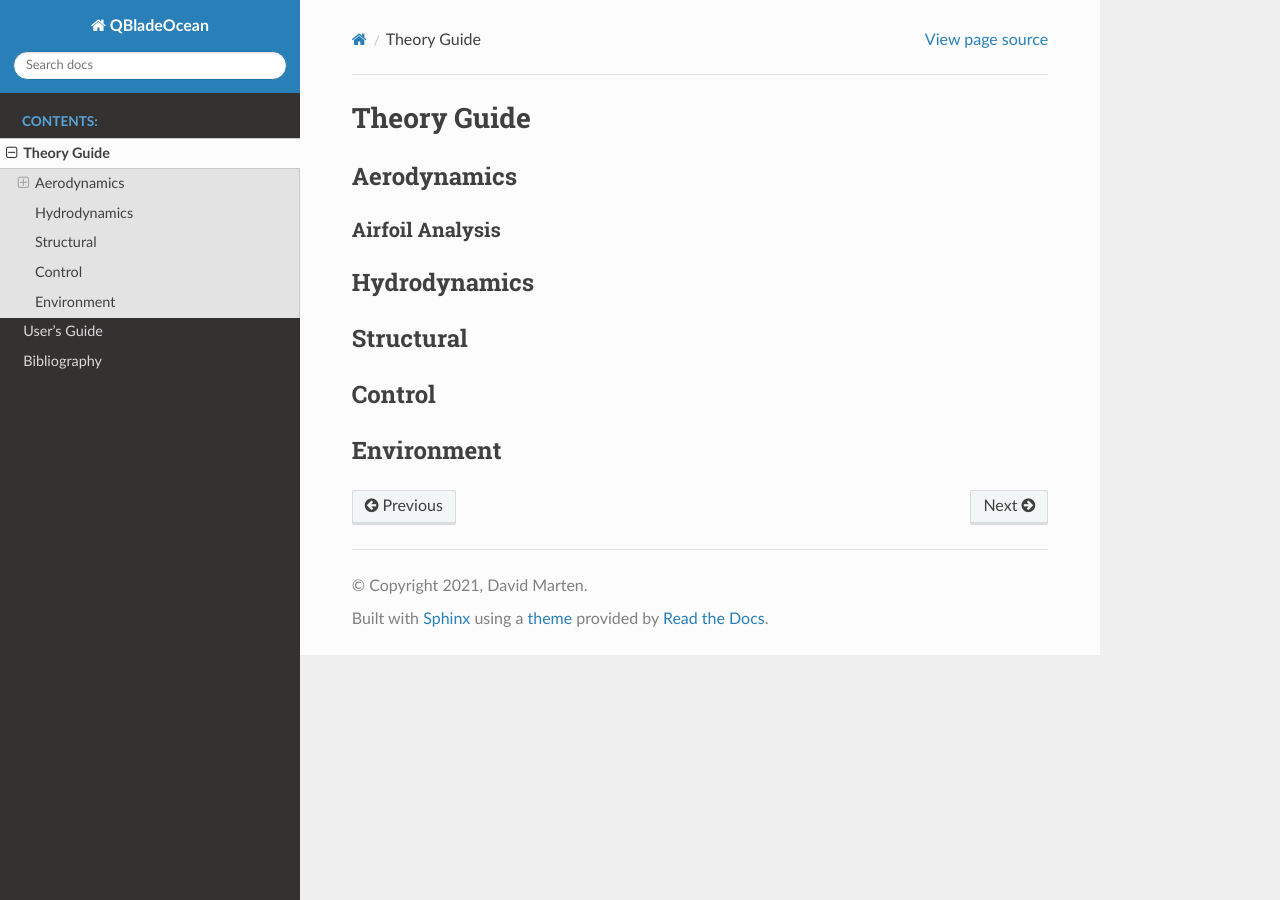
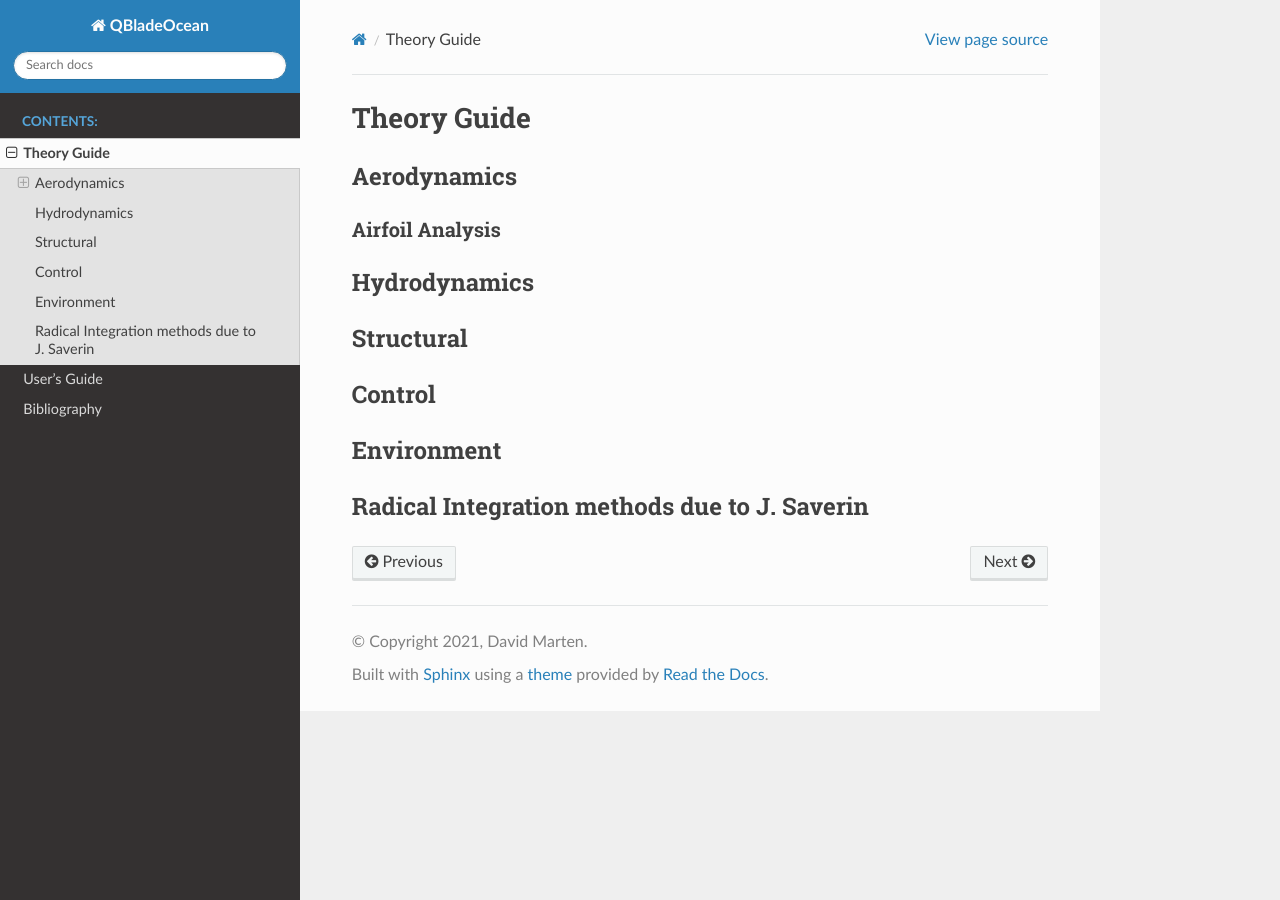
Before and after one commit to QBladeOcean/QBladeOceanDocs, a Sphinx documentation site: the page built from docs/source/theory_guide.rst, in a window 1280 px wide. Built offline with Sphinx 7.4.7 and the Read the Docs theme 2.0.0, drawn with Linux system fonts in a browser that asks for light colours.

Commit message:
- joe's mod

```diff
--- a/docs/source/theory_guide.rst
+++ b/docs/source/theory_guide.rst
@@ -18,3 +18,6 @@ Control
 
 Environment
 ~~~~~~~~~~~
+
+Radical Integration methods due to J. Saverin
+~~~~~~~~~~~
```
